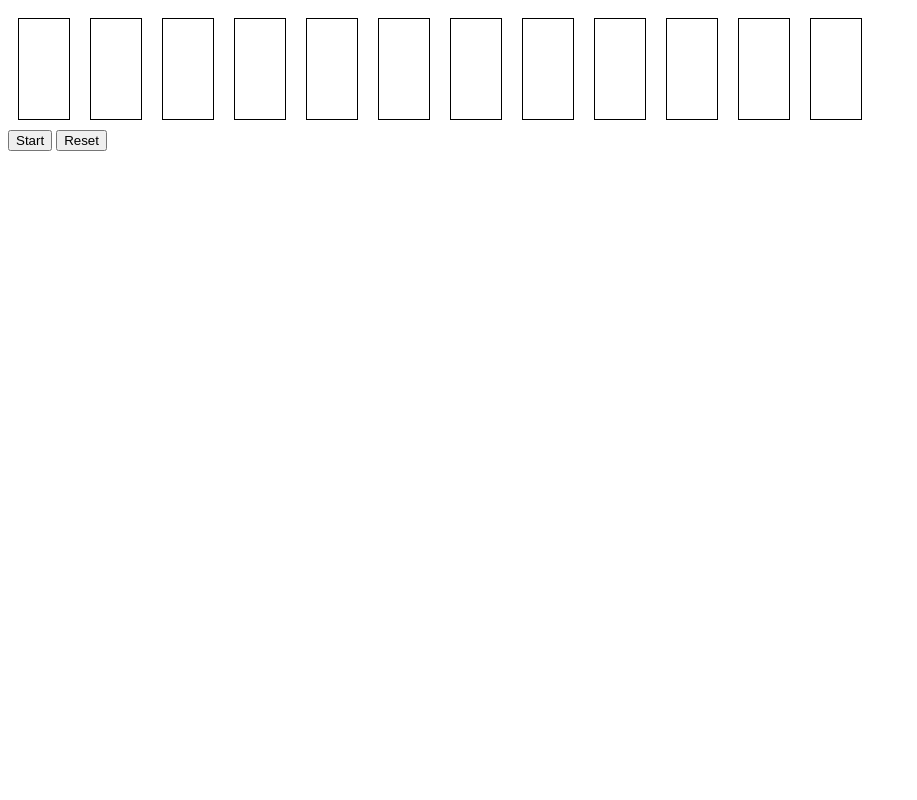
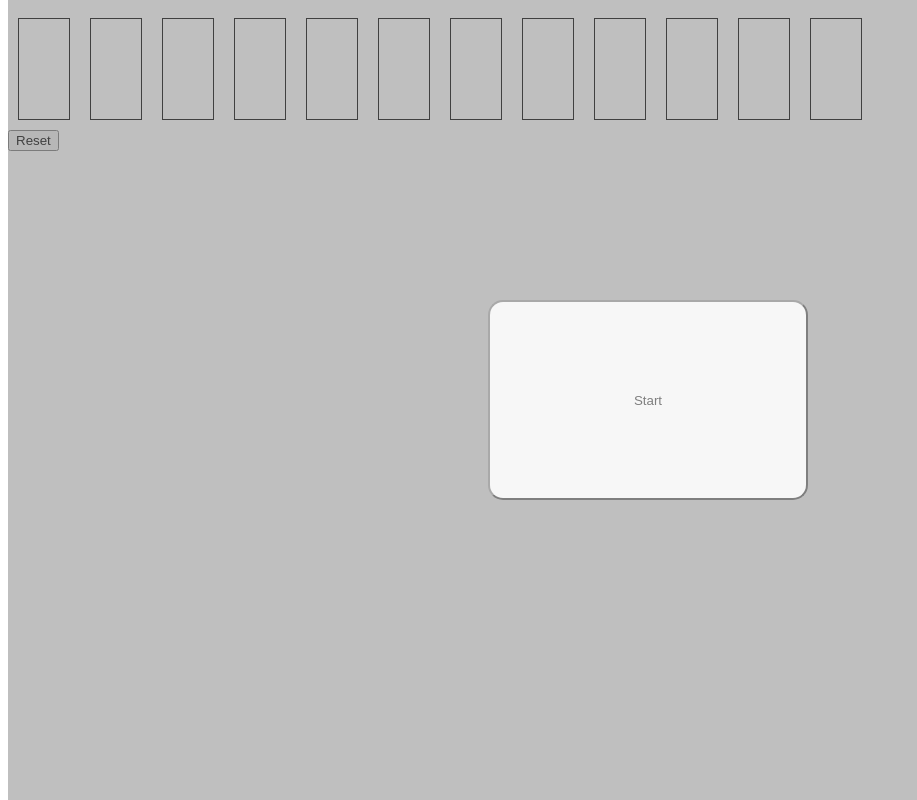
Before and after one commit to kanchanmk/MemoryCardGame, a plain HTML site: page index.html in a window 1280 px wide. Shown: the whole page, without its empty margins (0-917 px from the left). Drawn offline with Linux system fonts and the light colour scheme.

Commit message:
addedstartpage

```diff
--- a/index.html
+++ b/index.html
@@ -9,8 +9,12 @@
   <body>
     <main class="gameboard">
       <section class="cardcontainer"></section>
-      <button class="start">Start</button>
+
       <button class="reset">Reset</button>
+      <div class="start-function">
+        <button class="start">Start</button>
+      </div>
+      <div class="timer"></div>
     </main>
     <script src="script.js"></script>
   </body>
--- a/script.js
+++ b/script.js
@@ -3,6 +3,8 @@
 let gameBoard = document.querySelector(".gameboard");
 
 let cardContainer = document.querySelector(".cardcontainer");
+
+let startDiv = document.querySelector(".start-function");
 
 const makeCard = (name, shape) => {
   let card = document.createElement("div");
@@ -120,8 +122,17 @@ cardContainer.addEventListener("click", (e) => {
 const startBtn = document.querySelector(".start");
 // start button handler
 startBtn.addEventListener("click", () => {
+  startDiv.remove();
   // start the timer
 });
+
+// const timer;
+// const seconds = 60;
+// const countDown = (()=>{
+//     seconds--
+//     if (seconds < 60){
+//     }
+// })
 
 const resetBtn = document.querySelector(".reset");
 
--- a/style.css
+++ b/style.css
@@ -20,5 +20,24 @@
   margin: 10px;
 }
 
+.start-function {
+  height: 100%;
+  width: 100%;
+  position: fixed;
+  background-color: grey;
+  top: 0px;
+  z-index: 2;
+  opacity: 0.5;
+  display: flex;
+  align-items: center;
+  justify-content: center;
+}
+
+.start {
+  height: 25%;
+  width: 25%;
+  border-radius: 15px;
+}
+
 @media screen and (min-width: 768px) {
 }
```
Lines whose indentation alone changed are shown as unchanged.
